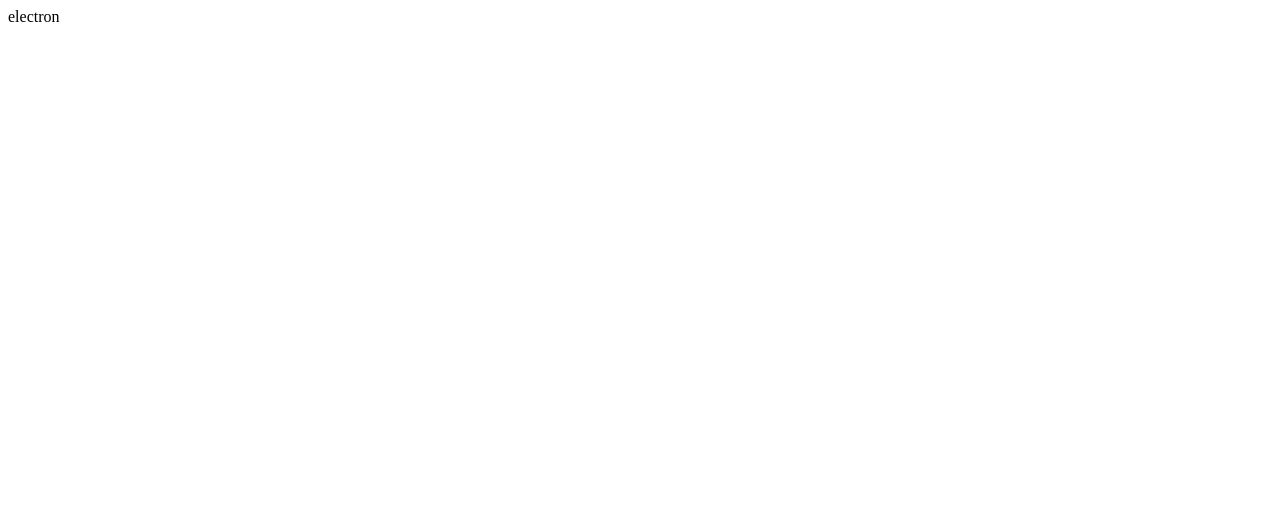
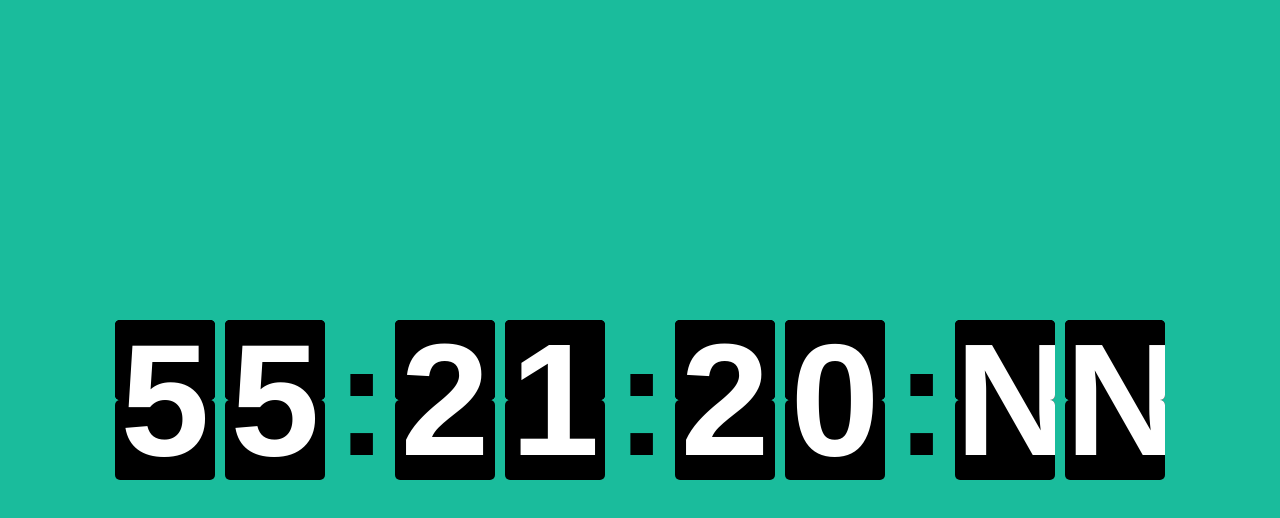
Before and after one commit to banmawang/flipClock, a Vue app: page / in a window 1280 px wide. Shown: the top 518 px of the page. Built offline with nearby package versions, Linux system fonts and the light colour scheme.

Commit message:
运行时钟效果

```diff
--- a/src/renderer/src/assets/bm.scss
+++ b/src/renderer/src/assets/flipClock.scss
@@ -8,22 +8,22 @@
 }
 
 body {
-  background-color: #dcdcdc;
+  background-color: #1abc9c;
   @include size(100vw, 100vh);
   @include flex();
 }
 
-main {
+.main {
   display: flex;
   gap: 10px;
 }
 
-main > section {
+.main > section {
   @include size($width, $height);
   position: relative;
 }
 
-main > p::after {
+.main > p::after {
   content: ':';
   display: block;
   @include size(50px, $height);
@@ -32,7 +32,7 @@ main > p::after {
   line-height: $height;
 }
 
-main > section > div {
+.main > section > div {
   position: absolute;
   &::before,
   &::after {
@@ -55,7 +55,7 @@ main > section > div {
   }
 }
 
-main > section > div:nth-child(2) {
+.main > section > div:nth-child(2) {
   @include size($width, $height/2);
   // transform-style: preserve-3d;
   backface-visibility: hidden;
@@ -71,11 +71,11 @@ main > section > div:nth-child(2) {
   }
 }
 
-main > section {
+.main > section {
   perspective: 200px;
 }
 
-main section > div:nth-child(2).flipDown {
+.main section > div:nth-child(2).flipDown {
   animation-name: flipDown;
   animation-duration: 0.5s;
   animation-fill-mode: both;
--- a/src/renderer/src/composables/bm.ts
+++ b/src/renderer/src/composables/FlipClock.ts
@@ -8,6 +8,7 @@ export default class FlipClock extends FlipNumber {
   constructor(options: OptionsType) {
     super(options)
     this.main = document.querySelector(options.el)!
+    this.main.classList.add('main')
     // this.addCssElement()
   }
 
@@ -27,6 +28,7 @@ export default class FlipClock extends FlipNumber {
     this.intervalId = setInterval(() => {
       this.getNums()
       this.updateDivNumber()
+      console.log('runing...')
       if (this.nums.filter((n) => n > 0).length == 0) {
         clearInterval(this.intervalId)
       }
--- a/src/renderer/src/composables/FlipNumber.ts
+++ b/src/renderer/src/composables/FlipNumber.ts
@@ -2,8 +2,8 @@ import dayjs from 'dayjs'
 
 export type OptionsType = {
   el: string
-  type: string
-  timing: Record<dayjs.ManipulateType, number>
+  type: 'clock' | 'timing'
+  timing: Partial<Record<dayjs.ManipulateType, number>>
 }
 
 export default class FlipNumber {
--- a/src/renderer/src/views/Home.vue
+++ b/src/renderer/src/views/Home.vue
@@ -1,7 +1,26 @@
-<script lang="ts"></script>
+<script setup lang="ts">
+import '@renderer/assets/flipClock.scss'
+import FlipClock from '@renderer/composables/FlipClock'
+import { onMounted } from 'vue'
+onMounted(() => {
+  const instance = new FlipClock({
+    el: '#bm',
+    // style: 'base',
+    type: 'clock',
+    timing: {
+      // hour: 8,
+      // minute: 30,
+      second: 10
+    }
+  })
+  instance.render()
+})
+</script>
 
 <template>
-  <main>electron</main>
+  <main>
+    <div id="bm"></div>
+  </main>
 </template>
 
 <style lang="scss"></style>
```
